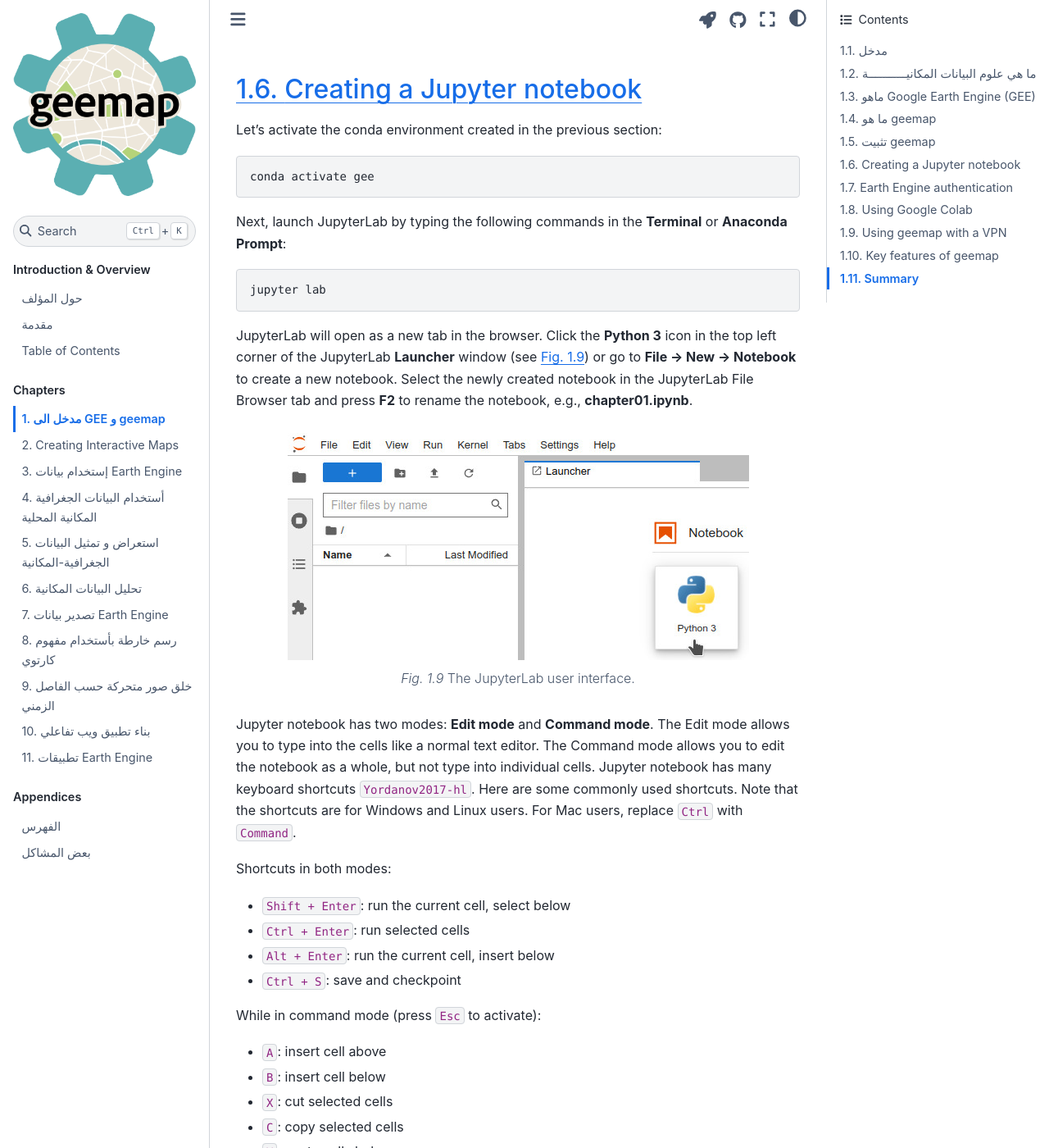
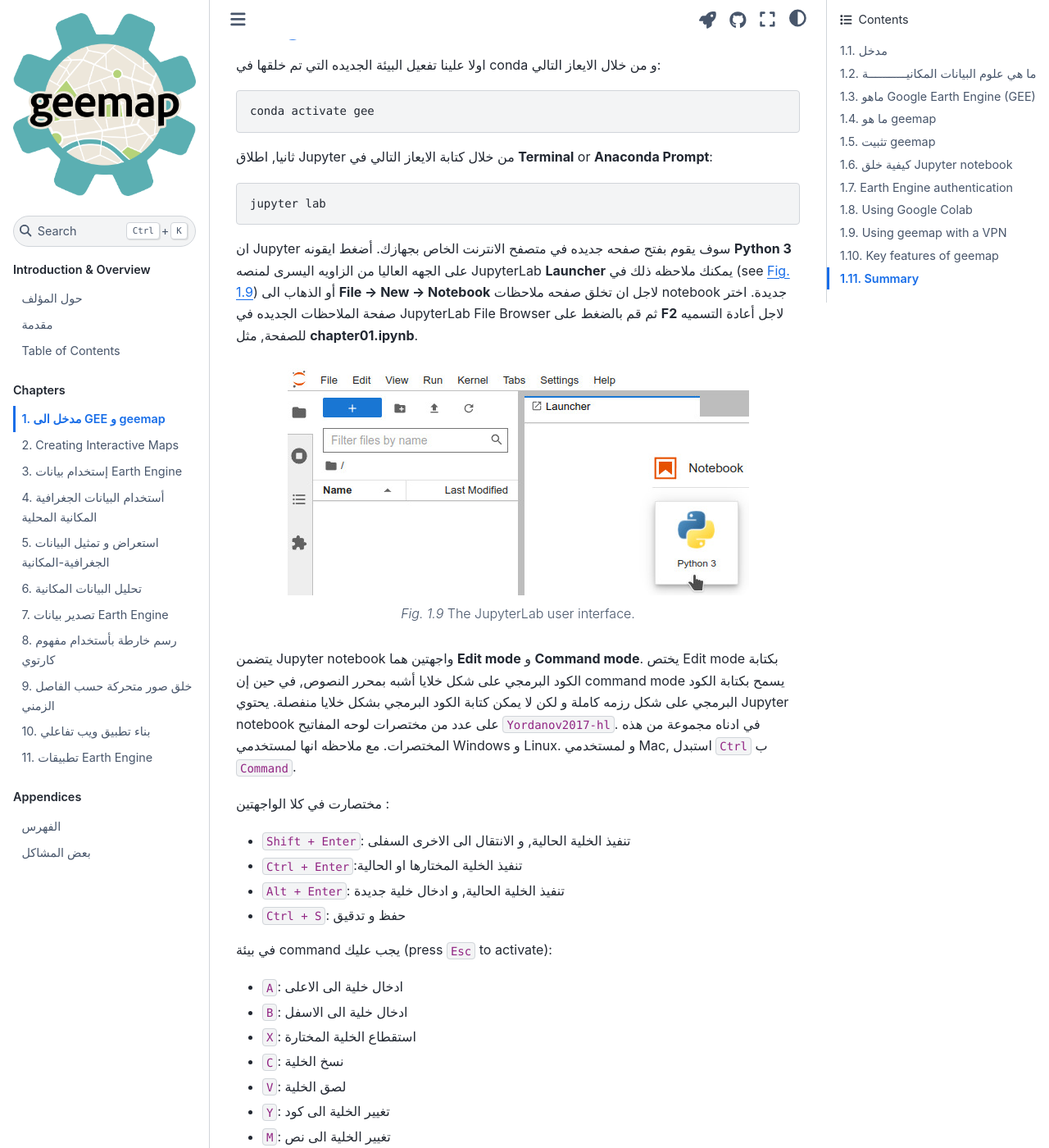
Before and after one commit to giswqs/geebook-arabic, a Jupyter Book: the page built from chapters/01_introduction.md, in a window 1280 px wide and 1400 px high, scrolled down 8990 px. Shown: the whole window at 82% size. Built offline with Jupyter Book 1.0.4 settings and Sphinx 7.4.7 and the Sphinx Book theme 1.1.4, drawn with Linux system fonts in a browser that asks for light colours; cross-references to code outside the pages are shown as plain code; some of the changed text lies outside the part shown.

Commit message:
Update 01_introduction.md

````diff
--- a/chapters/01_introduction.md
+++ b/chapters/01_introduction.md
@@ -167,40 +167,39 @@ pip install geemap
 - `pip install geemap[lidar]`: ipygany, ipyvtklink, laspy, panel, pyntcloud[LAS], pyvista, pyvista-xarray, and rioxarray تنصيب المكتبات.
 - `pip install geemap[raster]`:  geedim, localtileserver, rio-cogeo, rioxarray, netcdf4, and pyvista-xarray  تنصيب المكتبات.
 - `pip install geemap[sql]`:  psycopg2 and sqlalchemy  تنصيب مكتبتي.
-- `pip install geemap[apps]`: gradio, streamlit-folium, and voila تنصيب مكتبات
+- `pip install geemap[apps]`: gradio, streamlit-folium, and voila تنصيب مكتبات.
 - `pip install geemap[vector]`: geopandas and osmnx  تنصيب مكتبتي.
 
-### Installing from source
+### تثبيت من مصادر أخرى
+يمكن تنصيب geemap عن طريق أحد المستودعات الموجودة في GitHub مع [Git](https://git-scm.com)  و استخدام pip و حسب الإيعاز التالي:
 
-You may install the latest development version by cloning the GitHub repository with [Git](https://git-scm.com) and using pip to install from the local directory:
 
 ```bash
 git clone https://github.com/gee-community/geemap
 cd geemap
 pip install .
 ```
+و يمكن تنصيب أخر اصدار مباشراَ من خلال مستودع GitHub و كما في الايعاز التالي:
 
-It is also possible to install the latest development version directly from the GitHub repository with:
 
 ```bash
 pip install git+https://github.com/gee-community/geemap
 ```
 
-### Upgrading geemap
+### تحديث geemap
+اذا تمت عملية التنصيب ل geemap و كنت ترغب في تحديث او الانتقال الى النسخه الاعلى, يمكن استخدام الايعاز التالي في terminal:
 
-If you have installed geemap before and want to upgrade to the latest version, you can run the following command in your terminal:
 
 ```bash
 pip install -U geemap
 ```
-
-If you use conda, you can update geemap to the latest version by running the following command in your terminal:
+و اذا كنت تستخدم conda, يمكنك اجراء عملية التحديث من خلال الايعاز التالي و من داخل terminal:
 
 ```bash
 conda update -c conda-forge geemap
 ```
+ولأجل تنصيب  أخر نسخه مطوره من GitHub و من داخل jupyter noteobook و بدون Git يمكن تنفيذ الإيعاز التالي في Jupyter notebook مع أعاده تشغيل kernel لأجل تفعيل الإصدار الجديد.
 
-To install the development version from GitHub directly within a Jupyter notebook without using Git, run the following code in a Jupyter notebook and restart the kernel to take effect:
 
 ```{code-cell} ipython3
 import geemap
@@ -208,31 +207,30 @@ import geemap
 geemap.update_package()
 ```
 
-### Using Docker
+### تثبيت باستخدام Docker
 
-Geemap is also available on [Docker Hub](https://hub.docker.com/r/giswqs/geemap).
+ان geemap موجوده ايضا في [Docker Hub](https://hub.docker.com/r/giswqs/geemap).
 
-To use geemap in a Docker container, you first need to install [Docker](https://docs.docker.com/get-docker). Once Docker is installed, you can pull the latest geemap image from Docker Hub by running the following command in your terminal:
+لاجل استخدام geemap في حاويه Docker,  يجب ان تقوم بعملية تنصيب لحاويه [Docker](https://docs.docker.com/get-docker).و حال تنصيب Docker, يمكن ان يمكن تنصيب اخر اصدار من geemap من خلال حاوية Docker, و من ثم تنفيذ الإيعاز التالي:
+
 
 ```bash
 docker run -it -p 8888:8888 giswqs/geemap:latest
 ```
 
-## Creating a Jupyter notebook
-
-Let's activate the conda environment created in the previous section:
+## كيفية خلق Jupyter notebook
+اولا علينا تفعيل البيئة الجديده التي تم خلقها في conda و من خلال الايعاز التالي:
 
 ```bash
 conda activate gee
 ```
-
-Next, launch JupyterLab by typing the following commands in the **Terminal** or **Anaconda Prompt**:
+ثانيا, اطلاق Jupyter من خلال كتابة الايعاز التالي في **Terminal** or **Anaconda Prompt**:
 
 ```bash
 jupyter lab
 ```
+ان Jupyter سوف يقوم بفتح صفحه جديده في متصفح الانترنت الخاص بجهازك. أضغط ايقونه **Python 3** على الجهه العاليا من الزاويه اليسرى لمنصه  JupyterLab **Launcher** يمكنك ملاحظه ذلك في (see {numref}`ch01_jupyterlab`)  أو الذهاب الى  **File -> New -> Notebook** لاجل ان تخلق صفحه ملاحظات notebook جديدة. اختر صفحة الملاحظات الجديده في JupyterLab File Browser ثم قم بالضغط على **F2** لاجل أعادة التسميه للصفحة, مثل **chapter01.ipynb**.
 
-JupyterLab will open as a new tab in the browser. Click the **Python 3** icon in the top left corner of the JupyterLab **Launcher** window (see {numref}`ch01_jupyterlab`) or go to **File -> New -> Notebook** to create a new notebook. Select the newly created notebook in the JupyterLab File Browser tab and press **F2** to rename the notebook, e.g., **chapter01.ipynb**.
 
 ```{figure} images/ch01_jupyterlab.jpg
 ---
@@ -240,32 +238,33 @@ name: ch01_jupyterlab
 ---
 The JupyterLab user interface.
 ```
+يتضمن Jupyter notebook واجهتين هما **Edit mode**  و  **Command mode**. يختص Edit mode  بكتابة الكود البرمجي على شكل خلايا أشبه بمحرر النصوص, في حين إن command mode يسمح بكتابة الكود البرمجي على شكل رزمه كاملة و لكن لا يمكن كتابة الكود البرمجي بشكل خلايا منفصلة. يحتوي Jupyter notebook على عدد من مختصرات لوحه المفاتيح {cite}`Yordanov2017-hl`. في ادناه مجموعة من هذه المختصرات. مع ملاحظه انها لمستخدمي Windows و Linux. و لمستخدمي Mac, استبدل `Ctrl` ب `Command`.
 
-Jupyter notebook has two modes: **Edit mode** and **Command mode**. The Edit mode allows you to type into the cells like a normal text editor. The Command mode allows you to edit the notebook as a whole, but not type into individual cells. Jupyter notebook has many keyboard shortcuts {cite}`Yordanov2017-hl`. Here are some commonly used shortcuts. Note that the shortcuts are for Windows and Linux users. For Mac users, replace `Ctrl` with `Command`.
 
-Shortcuts in both modes:
 
-- `Shift + Enter`: run the current cell, select below
-- `Ctrl + Enter`: run selected cells
-- `Alt + Enter`: run the current cell, insert below
-- `Ctrl + S`: save and checkpoint
+مختصارت في كلا الواجهتين :
 
-While in command mode (press `Esc` to activate):
+- `Shift + Enter`: تنفيذ الخلية الحالية, و الانتقال الى الاخرى السفلى
+- `Ctrl + Enter`:تنفيذ الخلية المختارها او الحالية
+- `Alt + Enter`: تنفيذ الخلية الحالية, و ادخال خلية جديدة
+- `Ctrl + S`: حفظ و تدقيق
 
-- `A`: insert cell above
-- `B`: insert cell below
-- `X`: cut selected cells
-- `C`: copy selected cells
-- `V`: paste cells below
-- `Y`: change the cell type to Code
-- `M`: change the cell type to Markdown
-- `P`: open the command palette
+في بيئة command  يجب عليك (press `Esc` to activate):
 
-While in edit mode (press `Enter` to activate):
+- `A`: ادخال خلية الى الاعلى
+- `B`: ادخال خلية الى الاسفل
+- `X`: استقطاع الخلية المختارة
+- `C`: نسخ الخلية
+- `V`: لصق الخلية
+- `Y`: تغيير الخلية الى كود
+- `M`: تغيير الخلية الى نص
+- `P`: فتح لوحة الايعازات
 
-- `Esc`: activate the command mode
-- `Tab`: code completion or indent
-- `Shift + Tab`: show tooltip
+في حين في بيئة Edit يجب  (press `Enter` to activate):
+
+- `Esc`: تفعيل command mode
+- `Tab`: الانتهاء من الايعاز او المسافة البادئة
+- `Shift + Tab`: لا ظهار tooltip
 
 (ch01-ee-auth)=
 
````
